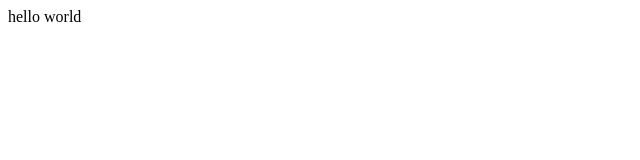
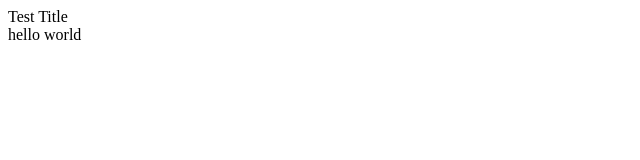
Before and after one commit to taagrawal/taagrawal.github.io, a plain HTML site: page index.html in a window 1280 px wide. Shown: the full height of the page, 0-640 px from the left. Drawn offline with Linux system fonts and the light colour scheme.

Commit message:
Update index.html
added Title

```diff
--- a/index.html
+++ b/index.html
@@ -1 +1,7 @@
-<html><body>hello world</body></html>
+<html>
+
+	<header> Test Title</header>
+	<body>hello world</body>
+
+
+</html>
```
